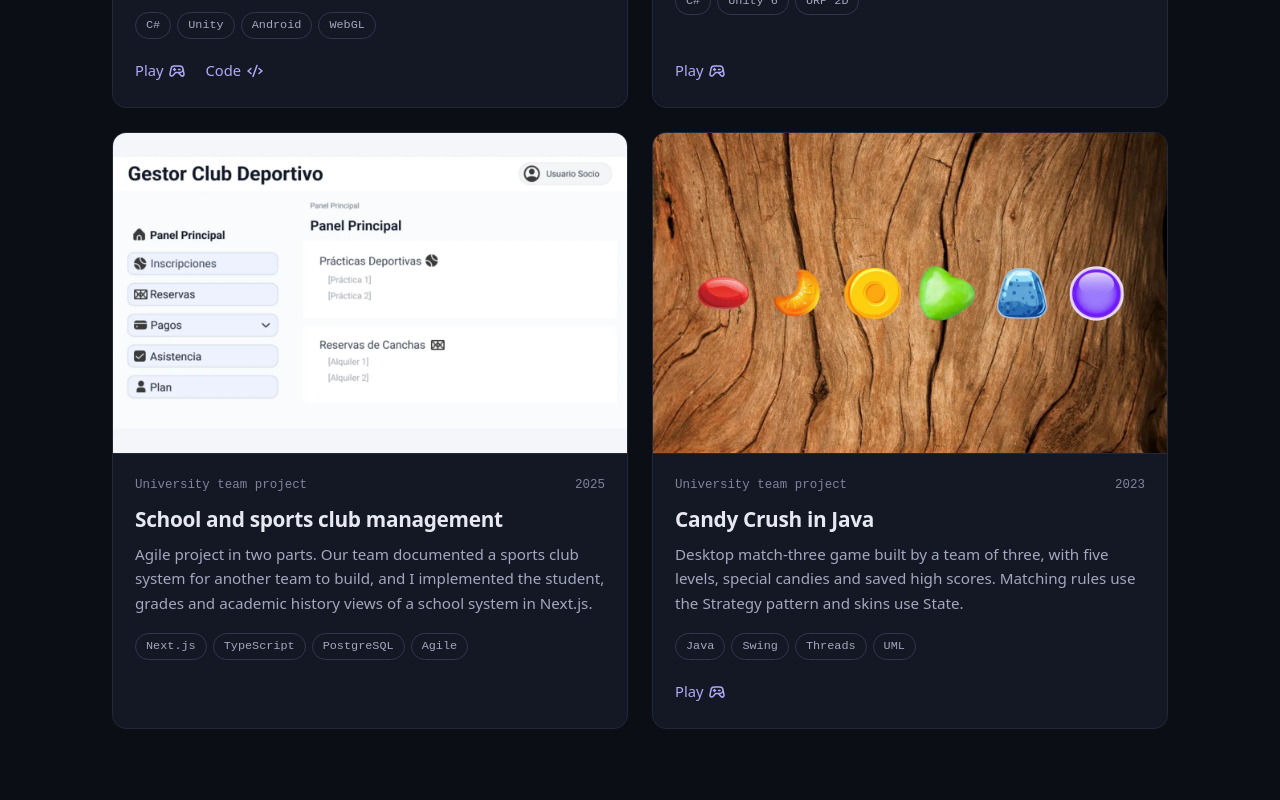
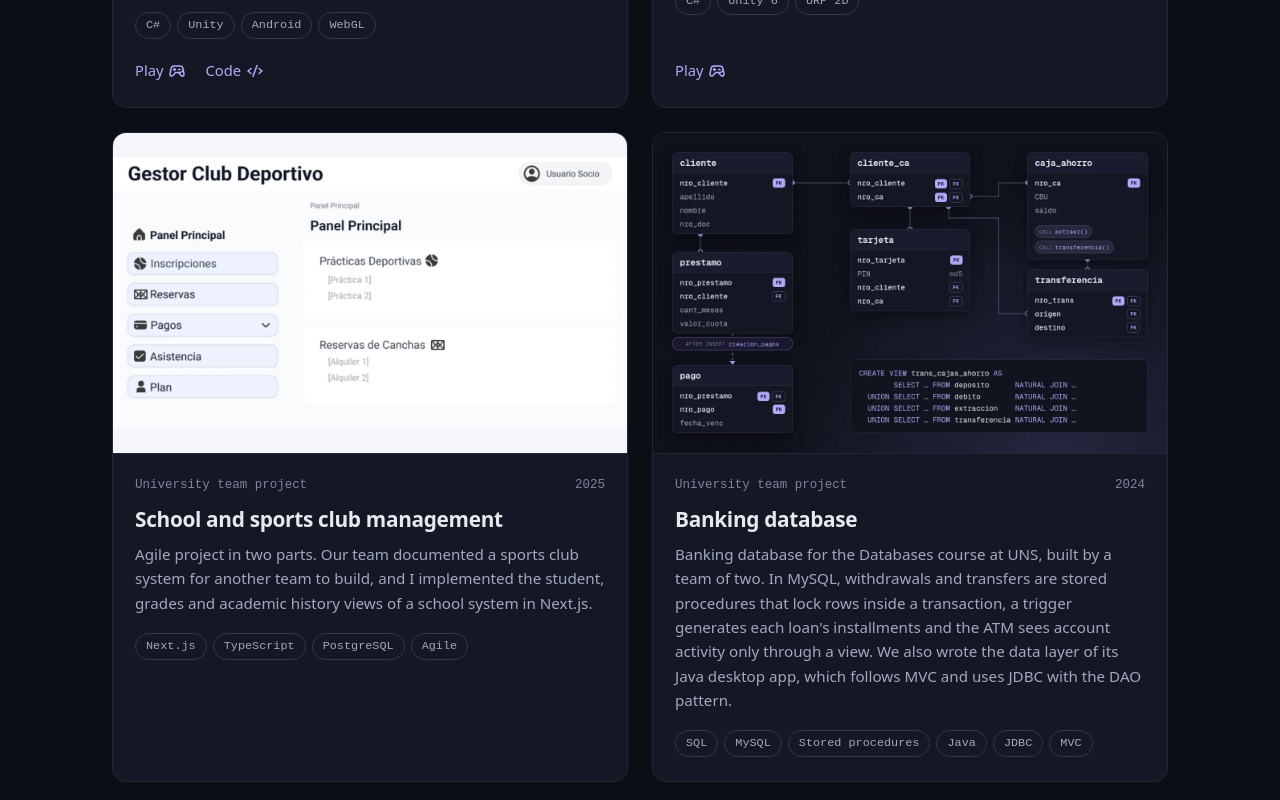
Before and after one commit to agusvillamil/agusvillamil.github.io, a React (Vite) app: page / in a window 1280 px wide. Shown: the part 3620-4420 px from the top of the page. Built offline with nearby package versions, Linux system fonts and the light colour scheme.

Commit message:
Add banking database project

```diff
--- a/src/content.ts
+++ b/src/content.ts
@@ -284,6 +284,26 @@ export const projects: Project[] = [
     },
   },
   {
+    id: "banking-database",
+    title: { en: "Banking database", es: "Base de datos bancaria" },
+    kind: { en: "University team project", es: "Proyecto universitario en equipo" },
+    year: "2024",
+    summary: {
+      en: "Banking database for the Databases course at UNS, built by a team of two. In MySQL, withdrawals and transfers are stored procedures that lock rows inside a transaction, a trigger generates each loan's installments and the ATM sees account activity only through a view. We also wrote the data layer of its Java desktop app, which follows MVC and uses JDBC with the DAO pattern.",
+      es: "Base de datos bancaria para la materia Bases de Datos de la UNS, hecha en un equipo de dos. En MySQL, las extracciones y transferencias son procedimientos almacenados que bloquean filas dentro de una transacción, un trigger genera las cuotas de cada préstamo y el cajero automático ve los movimientos solo a través de una vista. También escribimos la capa de datos de su aplicación de escritorio en Java, que sigue MVC y usa JDBC con el patrón DAO.",
+    },
+    tags: ["SQL", "MySQL", "Stored procedures", "Java", "JDBC", "MVC"],
+    // The course repo (drg-dcic-uns) is private, so there is no code link.
+    links: [],
+    image: {
+      src: "/projects/banking-database.webp",
+      alt: {
+        en: "Diagram of the main tables, with the loan trigger, the transfer procedures and the ATM view",
+        es: "Diagrama de las tablas principales, con el trigger de préstamos, los procedimientos de transferencia y la vista del cajero",
+      },
+    },
+  },
+  {
     id: "candy-crush",
     title: { en: "Candy Crush in Java", es: "Candy Crush en Java" },
     kind: { en: "University team project", es: "Proyecto universitario en equipo" },
```
Also changed, not shown: public/projects/banking-database.webp (added).
